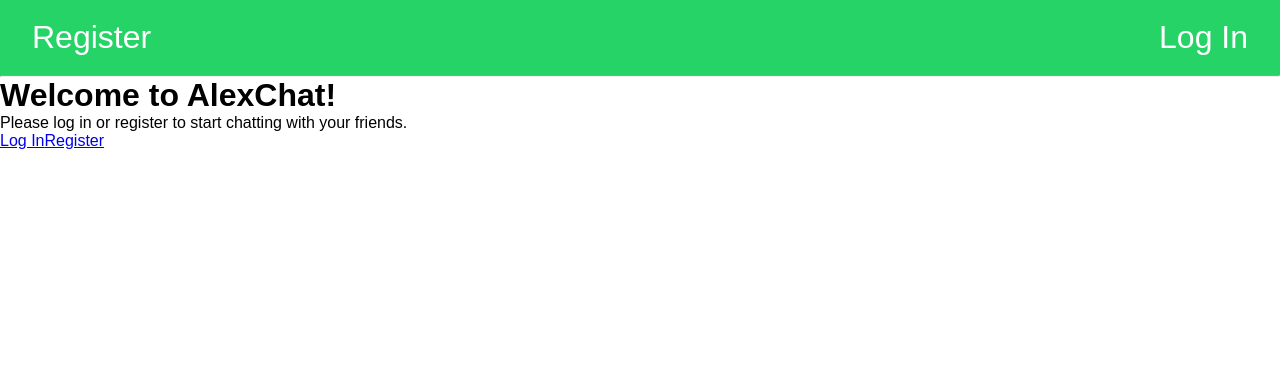
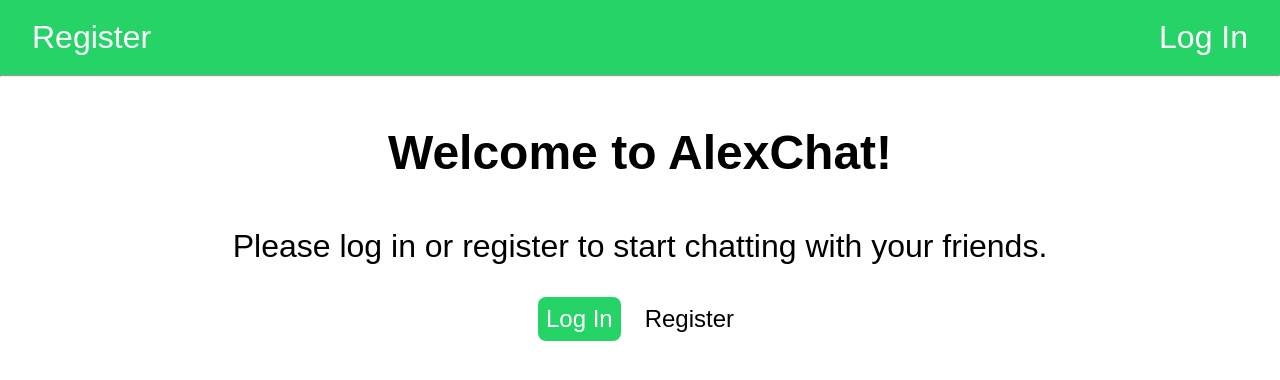
Before and after one commit to alextalijan/messaging-frontend, a React (Vite) app: page / in a window 1280 px wide. Shown: the top 380 px of the page. Built offline with nearby package versions, Linux system fonts and the light colour scheme; no server answers.

Commit message:
style: add looks to welcome page

```diff
--- a/src/components/WelcomePage/WelcomePage.jsx
+++ b/src/components/WelcomePage/WelcomePage.jsx
@@ -2,6 +2,7 @@ import { Link } from 'react-router';
 import UserContext from '../../contexts/UserContext';
 import { useContext } from 'react';
 import { Navigate } from 'react-router';
+import styles from './WelcomePage.module.css';
 
 function WelcomePage() {
   const { user } = useContext(UserContext);
@@ -11,11 +12,20 @@ function WelcomePage() {
 
   return (
     <>
-      <h1>Welcome to AlexChat!</h1>
-      <p>Please log in or register to start chatting with your friends.</p>
-      <div>
-        <Link to={'/login'}>Log In</Link>
-        <Link to={'/register'}>Register</Link>
+      <h1 className={styles.h1}>Welcome to AlexChat!</h1>
+      <p className={styles['login-msg']}>
+        Please log in or register to start chatting with your friends.
+      </p>
+      <div className={styles['login-links']}>
+        <Link
+          to={'/login'}
+          className={`${styles.link} ${styles['login-link']}`}
+        >
+          Log In
+        </Link>
+        <Link to={'/register'} className={styles.link}>
+          Register
+        </Link>
       </div>
     </>
   );
--- /dev/null
+++ b/src/components/WelcomePage/WelcomePage.module.css
@@ -0,0 +1,36 @@
+.h1 {
+  font-size: 3rem;
+  margin: 3rem;
+  text-align: center;
+}
+
+.login-msg {
+  text-align: center;
+  font-size: 2rem;
+}
+
+.login-links {
+  display: flex;
+  gap: 1rem;
+  justify-content: center;
+  margin: 2rem auto;
+}
+
+.link {
+  font-size: 1.5rem;
+  text-decoration: none;
+  color: black;
+  border-radius: 0.5rem;
+  padding: 0.5rem;
+  transition: transform 0.5s;
+}
+
+.link:hover {
+  cursor: pointer;
+  transform: scale(1.1);
+}
+
+.login-link {
+  background-color: var(--primary-color);
+  color: var(--on-green-text);
+}
```
